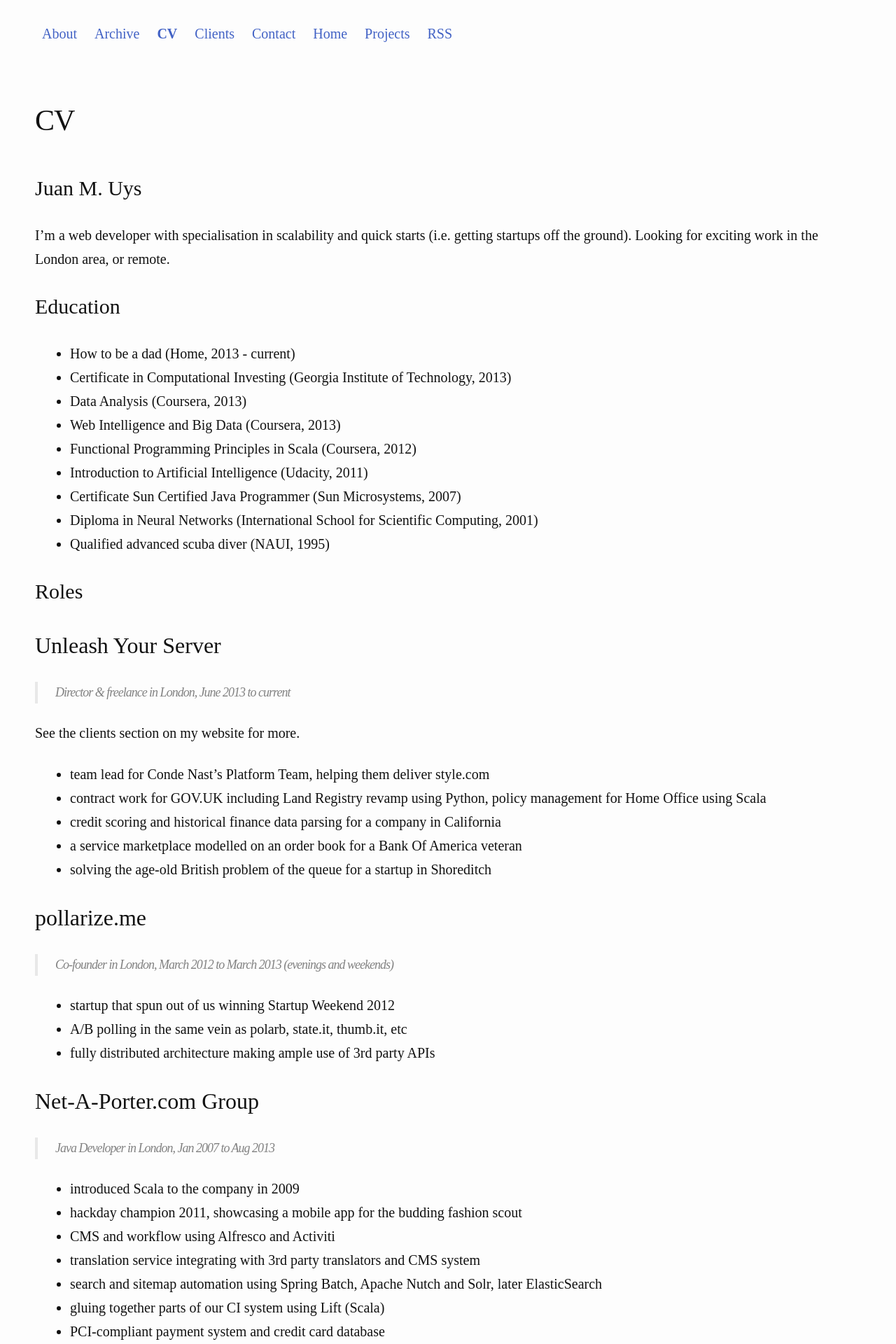
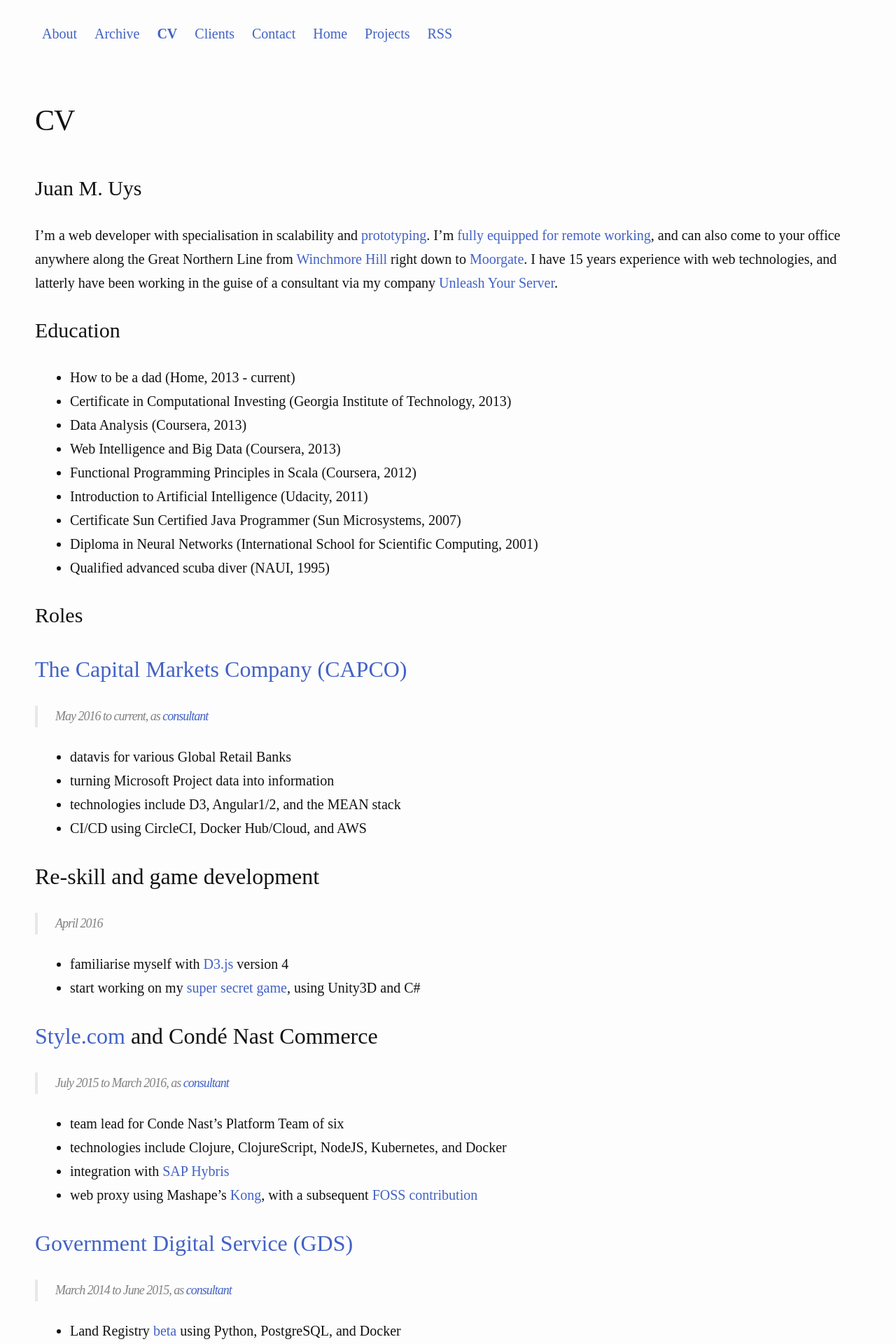
Before and after one commit to UYSio/uysio.github.io-src, a Jekyll site: the page built from cv.md, in a window 1280 px wide. Shown: the top 1920 px of the page at 70% size. Built offline with Jekyll 4.4.1, drawn with Linux system fonts in a browser that asks for light colours; some of the changed text lies outside the part shown.

Commit message:
itemise consulting clients in CV

```diff
--- a/_includes/head.html
+++ b/_includes/head.html
@@ -7,7 +7,7 @@
   <title>{% if page.title %}{{ page.title }}{% else %}{{ site.title }}{% endif %}</title>
   <meta name="description" content="{% if page.excerpt %}{{ page.excerpt | strip_html | strip_newlines | truncate: 160 }}{% else %}{{ site.description }}{% endif %}">
 
-  <link rel="stylesheet" href="{{ "/css/main.css" | prepend: site.baseurl }}">
+  <link rel="stylesheet" type="text/css" href="{{ "/css/main.css" | prepend: site.baseurl }}">
   <link rel="canonical" href="{{ page.url | replace:'index.html','' | prepend: site.baseurl | prepend: site.url }}">
   <link rel="alternate" type="application/rss+xml" title="{{ site.title }}" href="{{ "/feed.xml" | prepend: site.baseurl | prepend: site.url }}" />
   <link rel="shortcut icon" type="image/x-icon" href="favicon.ico">
--- /dev/null
+++ b/_sass/_print.scss
@@ -0,0 +1,20 @@
+@media print {
+    .site-nav {
+      display: none;
+    }
+    .post-header {
+      display: none;
+    }
+    .site-footer {
+      display: none;
+    }
+    a[href]:after {
+      content: none !important;
+    }
+    a {
+      color: $text-color !important;
+    }
+    #juan-m-uys::before {
+      content: "Curriculum Vitae of ";
+    }
+}
--- a/css/main.scss
+++ b/css/main.scss
@@ -48,5 +48,6 @@
         "base",
         "layout",
         "tags",
-        "syntax"
+        "syntax",
+        "print"
 ;
--- a/cv.md
+++ b/cv.md
@@ -6,7 +6,8 @@
 
 # Juan M. Uys
 
-I'm a web developer with specialisation in scalability and quick starts (i.e. getting startups off the ground). Looking for exciting work in the London area, or remote.
+I'm a web developer with specialisation in scalability and [prototyping](https://opyate.com/tag/hackathon/). I'm [fully equipped for remote working](https://opyate.com/2016/10/17/my-new-home-office/), and can also come to your office anywhere along the Great Northern Line from [Winchmore Hill](https://www.google.co.uk/maps/place/Winchmore+Hill/@51.634102,-0.1046337,17z/data=!4m5!3m4!1s0x4876192e8547b05d:0x2a644bae979ee31!8m2!3d51.6339399!4d-0.1008698) right down to [Moorgate](https://www.google.co.uk/maps/place/Moorgate/@51.5194077,-0.090235,16z/data=!4m8!1m2!2m1!1smoorgate!3m4!1s0x0:0xda442f7548e1a968!8m2!3d51.5184156!4d-0.0889152). I have 15 years experience with web technologies, and latterly have been working in the guise of a consultant via my company [Unleash Your Server](https://uys.io).
+
 
 # Education
 
@@ -22,41 +23,94 @@
 
 # Roles
 
-## Unleash Your Server
+## [The Capital Markets Company (CAPCO)](http://capco.com/)
 
-> Director & freelance in London, June 2013 to current
+> May 2016 to current, as [consultant](https://uys.io)
 
-See the clients section on my website for more.
+- datavis for various Global Retail Banks
+- turning Microsoft Project data into information
+- technologies include D3, Angular1/2, and the MEAN stack
+- CI/CD using CircleCI, Docker Hub/Cloud, and AWS
 
-- team lead for Conde Nast’s Platform Team, helping them deliver style.com
-- contract work for GOV.UK including Land Registry revamp using Python, policy management for Home Office using Scala
-- credit scoring and historical finance data parsing for a company in California
-- a service marketplace modelled on an order book for a Bank Of America veteran
-- solving the age-old British problem of the queue for a startup in Shoreditch
+## Re-skill and game development
+
+> April 2016
+
+- familiarise myself with [D3.js](https://d3js.org/) version 4
+- start working on my [super secret game](https://opyate.com/tag/gamedev/), using Unity3D and C#
+
+## [Style.com](https://www.style.com/) and Condé Nast Commerce
+
+> July 2015 to March 2016, as [consultant](https://uys.io)
+
+- team lead for Conde Nast’s Platform Team of six
+- technologies include Clojure, ClojureScript, NodeJS, Kubernetes, and Docker
+- integration with [SAP Hybris](https://www.hybris.com/en/)
+- web proxy using Mashape's [Kong](https://getkong.org), with a subsequent [FOSS contribution](https://github.com/Mashape/kong/pull/1094)
+
+## [Government Digital Service (GDS)](https://gds.blog.gov.uk/)
+
+> March 2014 to June 2015, as [consultant](https://uys.io)
+
+- Land Registry [beta](https://www.gov.uk/service-manual/agile-delivery/how-the-beta-phase-works) using Python, PostgreSQL, and Docker
+- early adopter of [fig](http://www.fig.sh/) (later known as [docker compose](https://docs.docker.com/compose/))
+- Home Office policy management using Scala
+- fostering code re-use across ministries, agencies, and departments
+- Cross government services [alpha](https://www.gov.uk/service-manual/agile-delivery/how-the-alpha-phase-works) or a "Facebook for Civil Servants" using [Express](http://expressjs.com/) and Python
+
+## [Credit Monster](https://creditmonster.com/) and [New Concepts Development](http://newconceptscompany.com/)
+
+> August 2013 to March 2014, as freelancer
+
+- credit scoring
+- historical finance data parsing, reliably extracting tabular data from government PDFs
+- technologies include Scala, AngularJS, and AWS
+- [reference available](https://cdn.opyate.com/references/New+Concepts+Development+(credit+monster).pdf)
+- fully remote, with co-developers in Belgium, US East Coast and California
+
+## [Qudini](https://www.qudini.com/)
+
+> August 2013 to March 2014, as freelancer
+
+- solving the age-old British problem of the queue
+- technologies include Java, Playframework, MySQL, and AWS
+- [reference available](https://cdn.opyate.com/references/Qudini.pdf)
+
+## [Dohub](http://dohubenterprise.com/)
+
+> August 2013 to March 2014, as freelancer
+
+- a service marketplace modelled on an [order book](https://en.wikipedia.org/wiki/Order_book_(trading))
+- technologies include Scala, Akka, and AngularJS
+- [reference available](https://cdn.opyate.com/references/Dohub.pdf)
+- fully remote
 
 ## pollarize.me
 
-> Co-founder in London, March 2012 to March 2013 (evenings and weekends)
+> March 2012 to March 2013, evenings and weekends
 
-- startup that spun out of us winning Startup Weekend 2012
+- startup that spun out of us [winning Startup Weekend 2012](https://opyate.com/2012/03/25/we-won-startup-weekend/)
 - A/B polling in the same vein as polarb, state.it, thumb.it, etc
 - fully distributed architecture making ample use of 3rd party APIs
+- technologies include Scala, Playframework, PostgreSQL, and AWS
+- integrations include [blitline](https://www.blitline.com/v3/home), [Twilio](https://www.twilio.com/), [PubNub](https://www.pubnub.com/), [Urban Airship](https://www.urbanairship.com/), and [Mailgun](https://www.mailgun.com/)
+- blog about [our architecture](https://opyate.com/2012/11/20/pollarize-architecture-at-a-glance/)
 
-## Net-A-Porter.com Group
+## [Net-A-Porter.com Group](https://www.net-a-porter.com/) (pre-YOOX)
 
-> Java Developer in London, Jan 2007 to Aug 2013
+> January 2007 to August 2013, as developer
 
+- PCI-compliant payment system and credit card database
 - introduced Scala to the company in 2009
-- hackday champion 2011, showcasing a mobile app for the budding fashion scout
+- [hackday champion 2011](https://opyate.com/2011/04/22/we-won-net-a-porter-hack-day/), showcasing a mobile app for the budding fashion scout
 - CMS and workflow using Alfresco and Activiti
 - translation service integrating with 3rd party translators and CMS system
 - search and sitemap automation using Spring Batch, Apache Nutch and Solr, later ElasticSearch
 - gluing together parts of our CI system using Lift (Scala)
-- PCI-compliant payment system and credit card database
 
-## BeatThatQuote.com
+## [BeatThatQuote.com](https://www.beatthatquote.com/)
 
-> Java & Ruby developer, employee #5 in London, 2005 to 2006
+> 2005 to 2006, as developer
 
 - acquired by Google
 - UK's fastest growing startup in 2005 and HSBC award for best start-up in London
```
